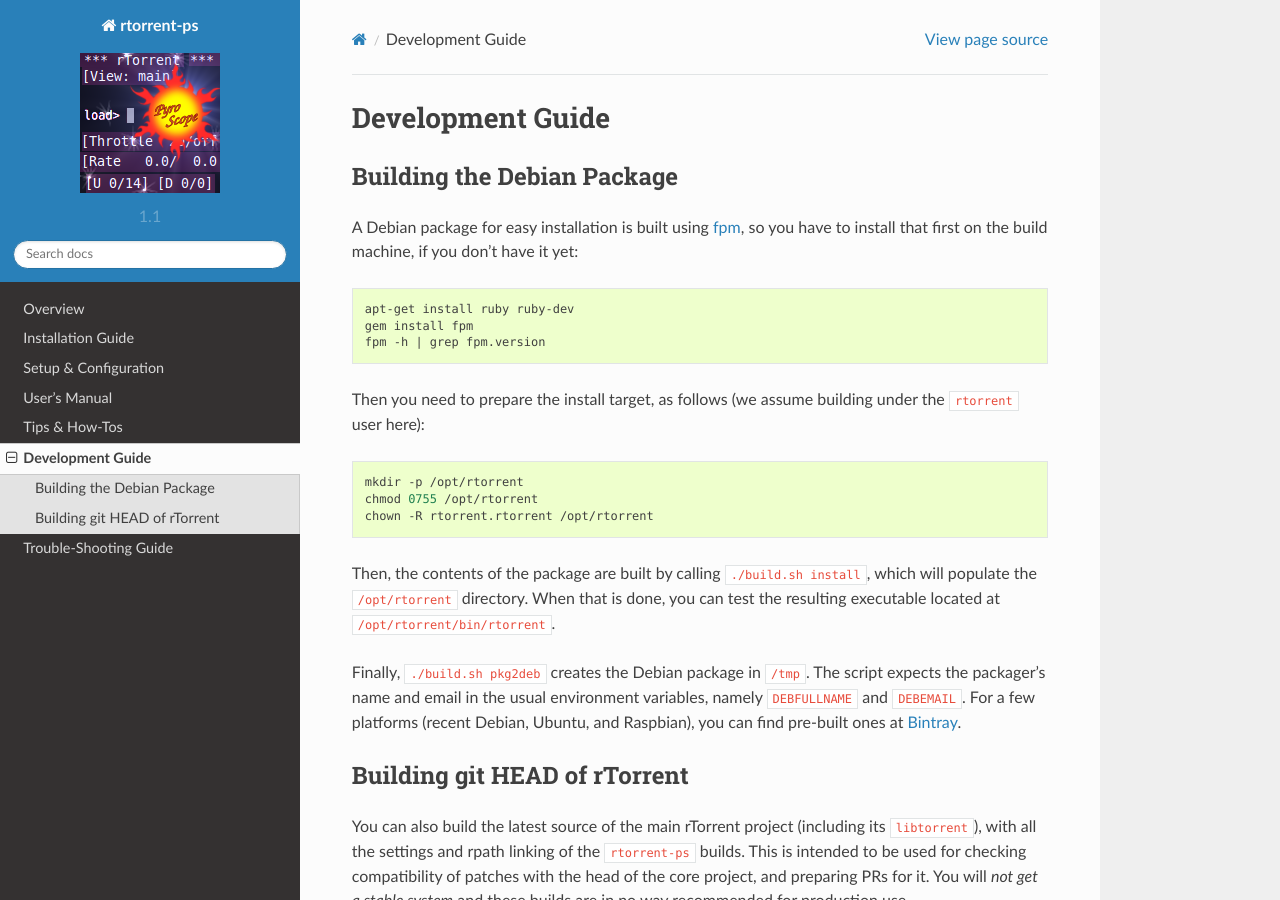
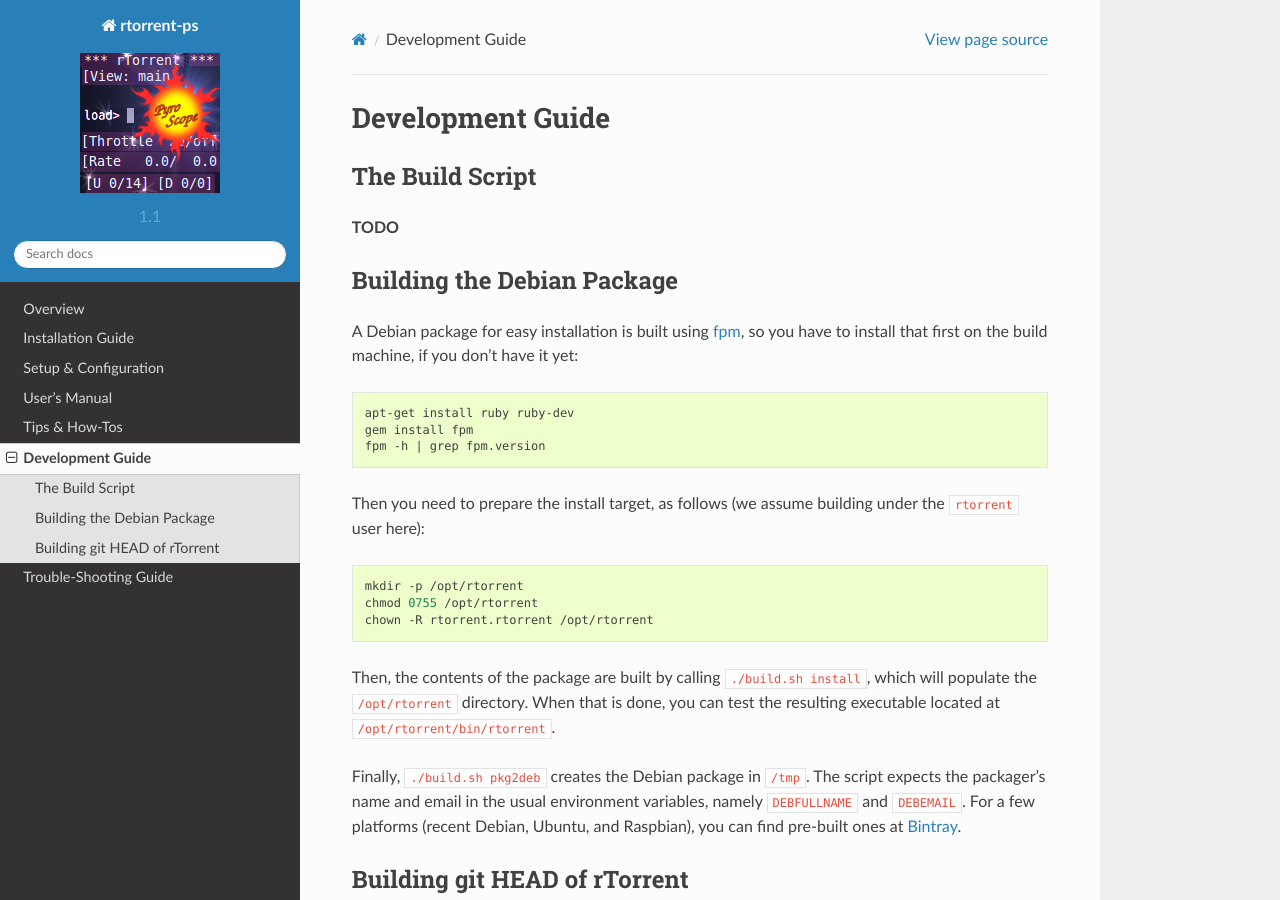
Before and after one commit to pyroscope/rtorrent-ps, a Sphinx documentation site: the page built from docs/develop.rst, in a window 1280 px wide and 900 px high. Built offline with Sphinx 7.4.7 and the Read the Docs theme 2.0.0, drawn with Linux system fonts in a browser that asks for light colours.

Commit message:
docs: TODO for build.sh details

```diff
--- a/docs/develop.rst
+++ b/docs/develop.rst
@@ -1,5 +1,11 @@
 Development Guide
 =================
+
+The Build Script
+----------------
+
+**TODO**
+
 
 .. _build-pkg2deb:
 
```
